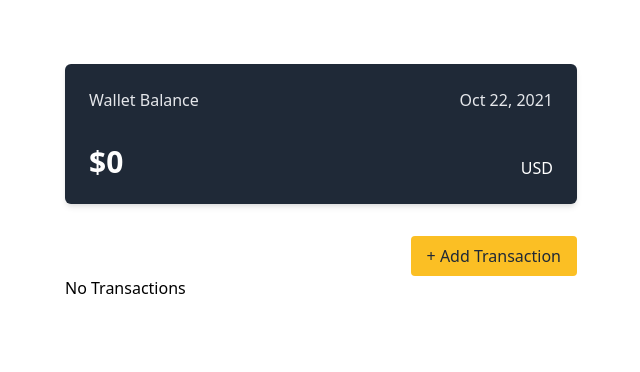
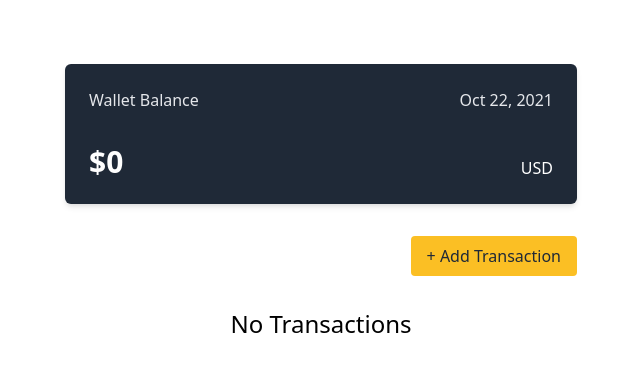
Before and after one commit to MahdiMajdian/expense-tracker, a React (Create React App) app: page /wallet in a window 1280 px wide. Shown: the top 372 px of the page, without its empty margins (319-959 px from the left). Built offline with nearby package versions, Linux system fonts and the light colour scheme.

Commit message:
make header's total dynamic

```diff
--- a/src/pages/Main.tsx
+++ b/src/pages/Main.tsx
@@ -7,7 +7,11 @@ import { BiArrowBack } from "react-icons/bi"
 import Wallet from "./Wallet"
 
 const Main = () => {
-	const balance = useAppSelector((state) => state.wallet.walletBalance)
+	const balance = useAppSelector((state) => state.wallet.items).reduce(
+		(sum, val) =>
+			val.category === "expense" ? sum - val.amount : sum + val.amount,
+		0
+	)
 	const initialBalance = useAppSelector(
 		(state) => state.wallet.initialBalance
 	)
--- a/src/pages/Wallet.tsx
+++ b/src/pages/Wallet.tsx
@@ -24,7 +24,7 @@ const Wallet = () => {
 					</Button>
 				</Link>
 			</div>
-			{!walletItems.length && "No Transactions"}
+			{!walletItems.length && <p className='text-center font-medium text-2xl mt-8'>No Transactions</p>}
 			{walletItems.map((item) => (
 				<TransactionItem
 					key={item.id}
```
